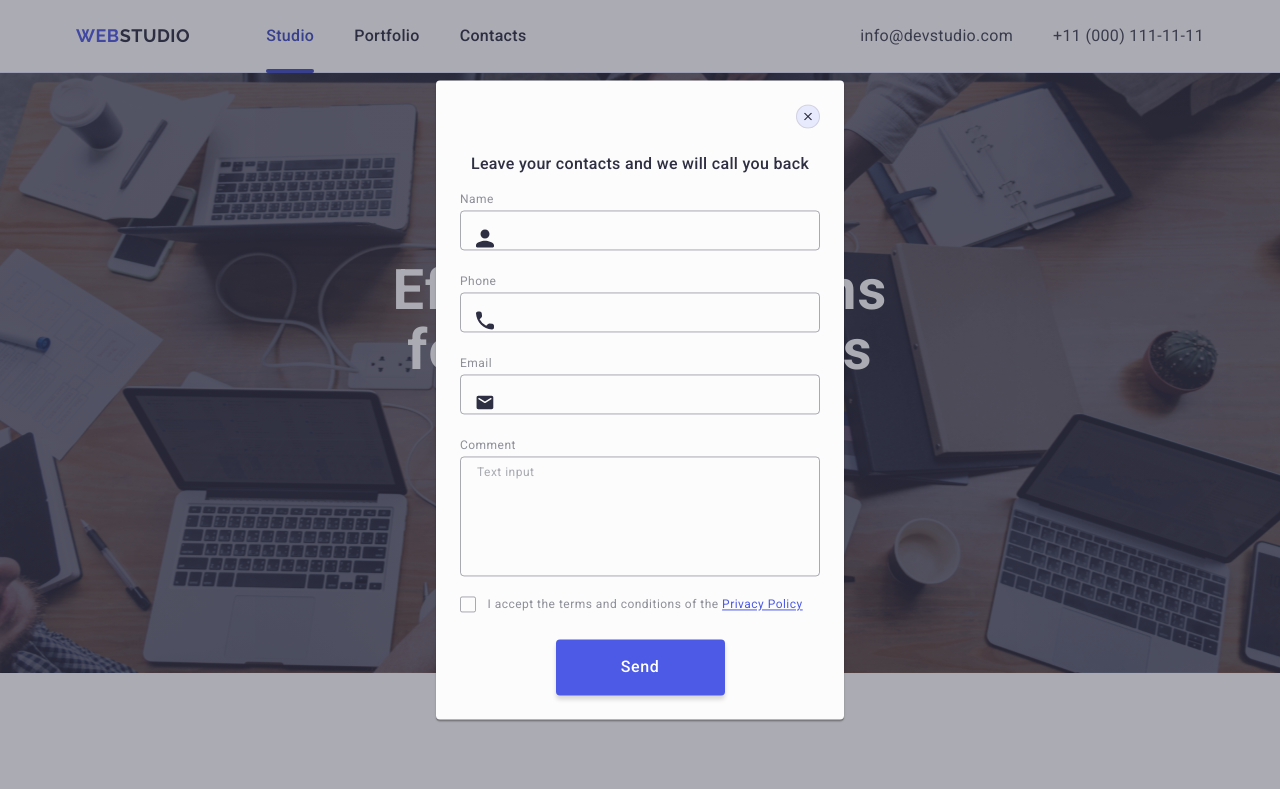
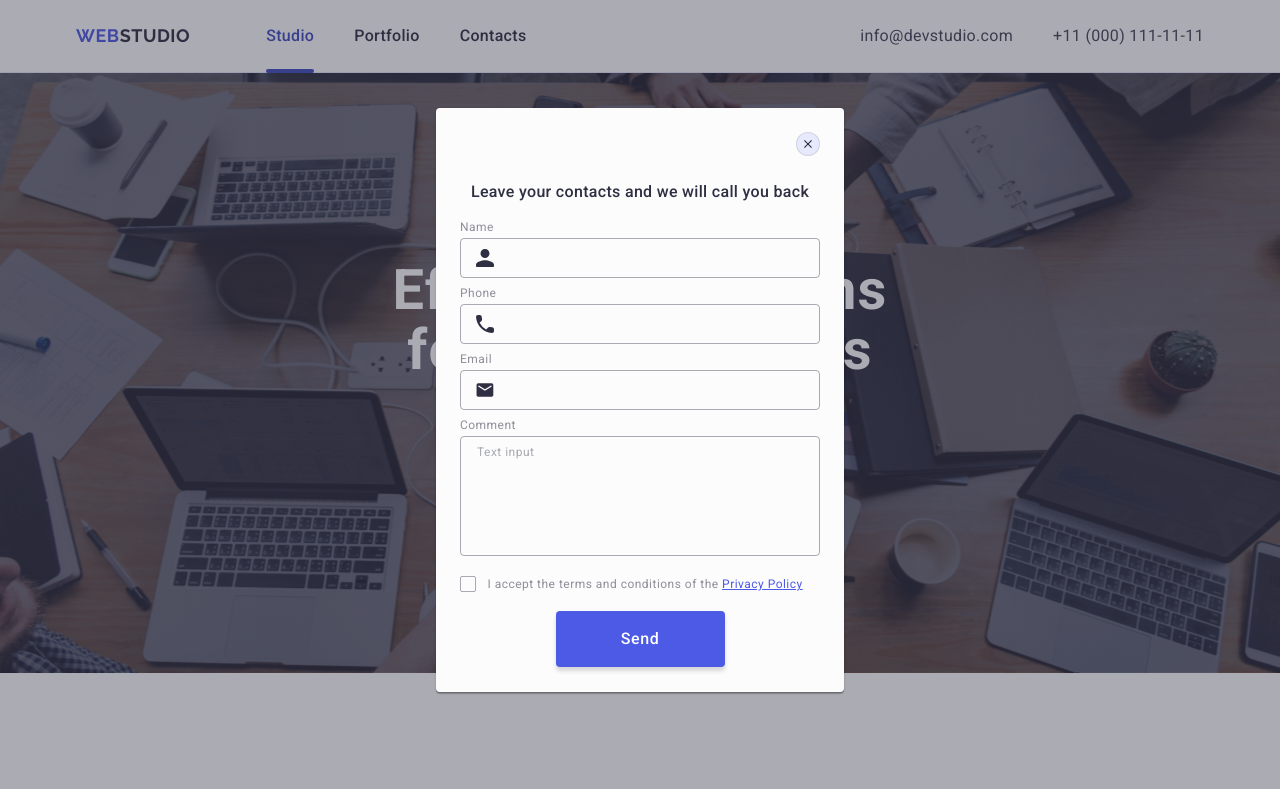
Before and after one commit to toriruban/goit-viktoriiaruban-hw-05, a plain HTML site: page index.html in a window 1280 px wide. Shown: the top 789 px of the page. Drawn offline with nearby package versions, Linux system fonts and the light colour scheme.

Commit message:
aaaaaaa please

```diff
--- a/css/styles.css
+++ b/css/styles.css
@@ -682,9 +682,9 @@ transition: background-color 250ms cubic-bezier(0.4, 0, 0.2, 1), border 250ms cu
     margin-bottom: 8px;
 }
 
-.review-form-input{
+/* .review-form-input{
     margin-bottom: 8px;
-}
+} */
 
 .review-form-fields{
 color: var(--LIGHT-SLATE, #8E8F99);
@@ -719,7 +719,6 @@ height: 40px;
 background-color: transparent;
 padding-left: 38px;
 outline: transparent;
-margin-bottom: 16px;
 
 color: #2E2F42;
 font-size: 12px;
@@ -764,7 +763,7 @@ transition: border-color 250ms cubic-bezier(0.4, 0, 0.2, 1);
 }
 
 .review-form-checkbox-wrapper{
-    margin-bottom: 24px;
+    margin-bottom: 16px;
 }
 
 .review-form-comments:focus{
```
